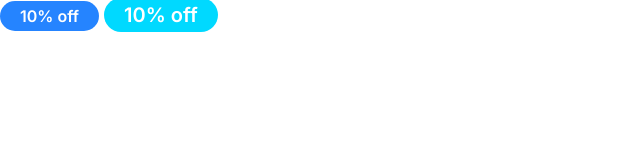
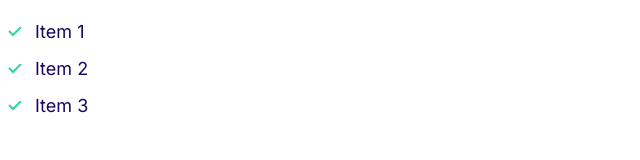
Before and after one commit to Harifmohamed/moshify, a plain HTML site: page index.html in a window 1280 px wide. Shown: the whole page, without its empty margins (0-640 px from the left). Drawn offline with Linux system fonts and the light colour scheme.

Commit message:
list and inline lists are created

```diff
--- a/css/style.css
+++ b/css/style.css
@@ -107,3 +107,32 @@ a{
 .badge--small{
     font-size: 1.6rem;
 }
+
+/* LISTS */
+.list {
+    list-style: none;
+    padding-left: 0;
+    color: var(--color-heading);
+
+}
+
+.list--inline .list__item{
+    display: inline-block;
+    margin-right: 2rem;
+}
+
+.list--tick{
+    list-style-image: url(../images/tick.svg);
+    padding-left: 3rem;
+}
+
+.list--tick .list__item{
+    padding-left: 0.5rem;
+    margin-bottom: 1rem;
+}
+
+@media screen and (min-widht: 1024px){
+    .list--tick{
+        padding-left: 0rem;
+    }
+}
--- a/index.html
+++ b/index.html
@@ -12,7 +12,10 @@
     <link rel="stylesheet" href="/css/style.css">
 </head>
 <body>
-   <span class="badge badge--primary badge--small">10% off</span>
-   <span class="badge badge--secondary">10% off</span>
+   <ul class="list list--tick" >
+       <li class="list__item" >Item 1</li>
+       <li class="list__item">Item 2</li>
+       <li class="list__item">Item 3</li>
+   </ul>
 </body>
 </html>
```
Also changed, not shown: components/lists.html (added, +5 -0 lines), images/tick.svg (added).
